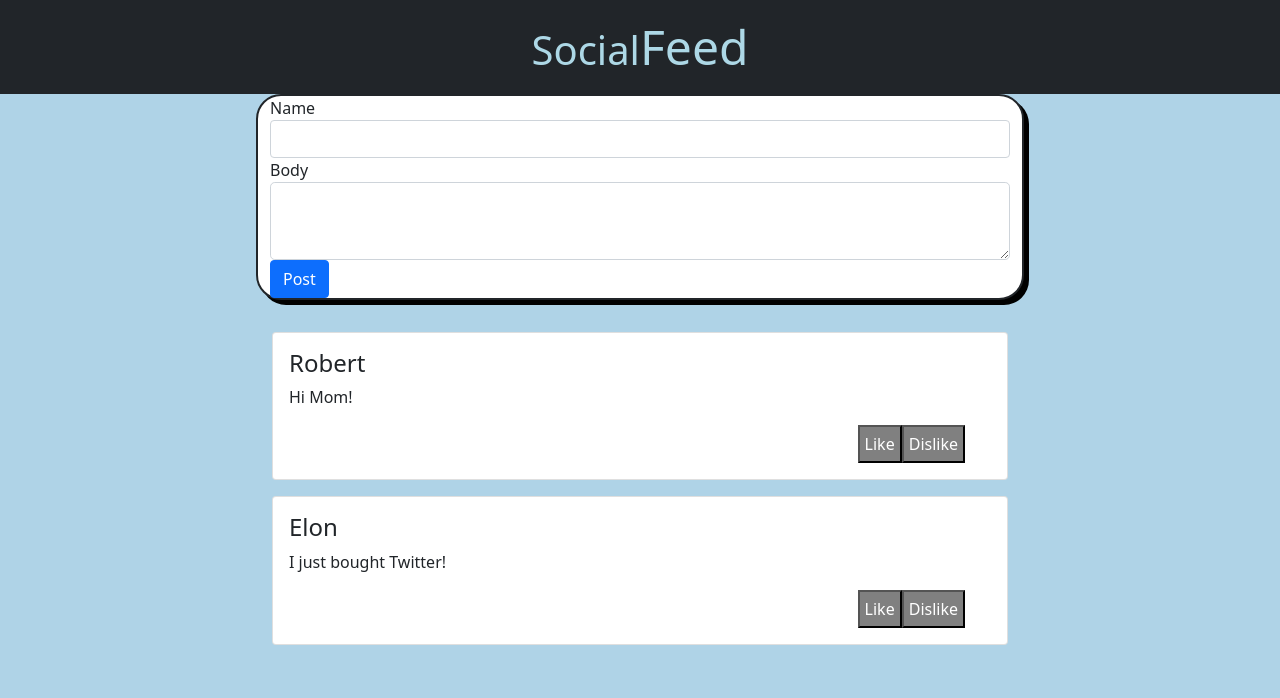
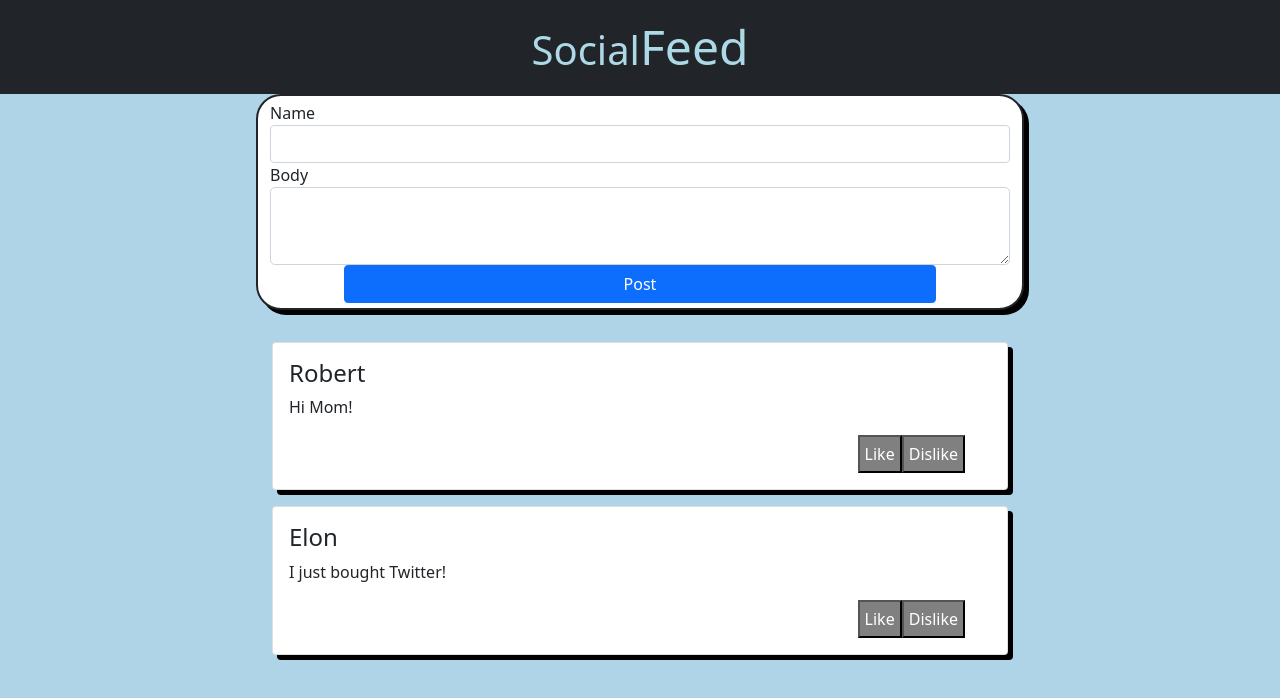
Before and after one commit to RAGessler/SocialFeed, a React (Create React App) app: page / in a window 1280 px wide. Shown: the top 698 px of the page. Built offline with nearby package versions, Linux system fonts and the light colour scheme.

Commit message:
added more css for create post

```diff
--- a/src/Components/CreatePost/CreatePost.css
+++ b/src/Components/CreatePost/CreatePost.css
@@ -4,4 +4,11 @@
     border-radius: 25px;
     box-shadow: 5px 5px black;
     background-color: white;
+    padding: 5px;
 }
+
+/* .btn{
+    margin: 0 auto,
+    display: block,
+    width: 80%,
+} */
--- a/src/Components/CreatePost/CreatePost.jsx
+++ b/src/Components/CreatePost/CreatePost.jsx
@@ -24,7 +24,7 @@ const CreatePost = (props) => {
                     <div className='form-group'>
                         <label htmlFor="postBody">Body</label>
                         <textarea id='postBody' className='form-control form-control-lg' aria-label='Body' type="text" value={body} onChange={(event) => setBody(event.target.value)}/>
-                    <button className='btn btn-primary' type='submit'>Post</button>
+                        <button className='btn btn-primary' style={{margin: "0 auto", display: "block", width: "80%",}} type='submit'>Post</button>
                     </div>
                 </form>
             </div>
--- a/src/Components/DisplayPosts/DisplayPosts.jsx
+++ b/src/Components/DisplayPosts/DisplayPosts.jsx
@@ -9,8 +9,7 @@ const DisplayPosts = (props) => {
         <div className="">
             {props.parentPosts.map((element, index) => {
                 return(
-                    <div className='card mw-100' style={{margin:'1em',
-                    padding:'1em'}} key={index}>
+                    <div className='card mw-100' style={{margin:'1em', padding:'1em', boxShadow: '5px 5px black'}} key={index}>
                         <h4 className='card-title'>{element.name}</h4>
                         <p className='card-text'>{element.body}</p>
                         <footer className="Buttons">
```
